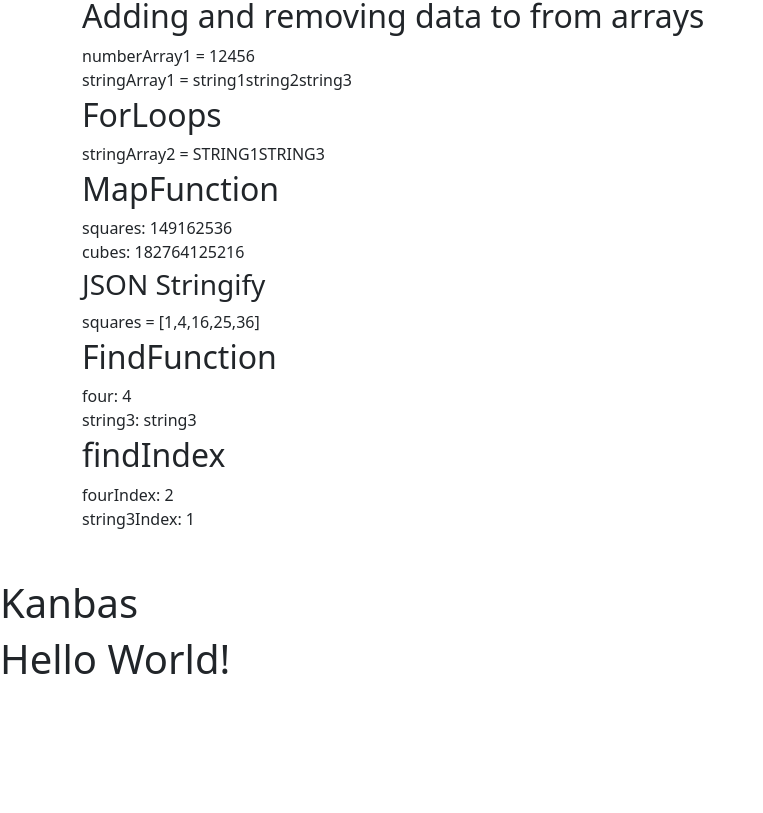
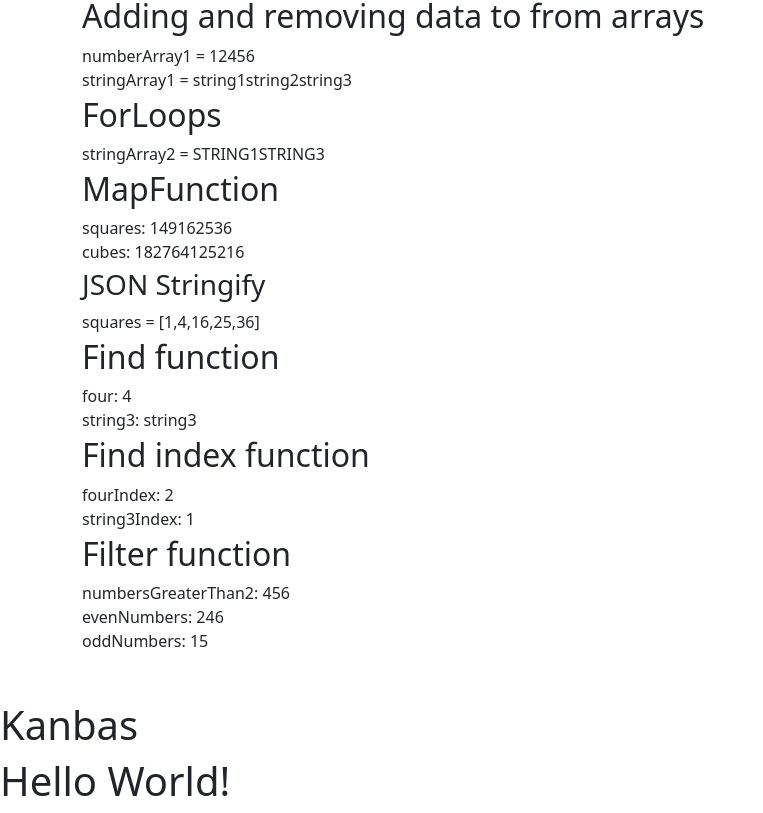
Before and after one commit to dnydlk/kanbas-react-web-app, a React (Create React App) app: page / in a window 1280 px wide. Shown: the part 1642-2455 px from the top of the page, without its empty margins (0-763 px from the left). Before the commit the page ends 2333 px from the top, so only its background shows below. Built offline with nearby package versions, Linux system fonts and the light colour scheme.

Commit message:
Add FilterFunction component

```diff
--- /dev/null
+++ b/src/labs/a3/JavaScript/arrays/FilterFunction.tsx
@@ -0,0 +1,17 @@
+let numberArray1 = [1, 2, 4, 5, 6];
+const numbersGreaterThan2 = numberArray1.filter((a) => a > 2);
+const evenNumbers = numberArray1.filter((a) => a % 2 === 0);
+const oddNumbers = numberArray1.filter((a) => a % 2 !== 0);
+
+function FilterFunction() {
+  return (
+    <div id="filter-function" className="mt-1">
+      <h2>Filter function</h2>
+      numbersGreaterThan2: {numbersGreaterThan2} <br />
+      evenNumbers: {evenNumbers} <br />
+      oddNumbers: {oddNumbers} <br />
+    </div>
+  );
+}
+
+export default FilterFunction;
--- a/src/labs/a3/JavaScript/arrays/FindFunction.tsx
+++ b/src/labs/a3/JavaScript/arrays/FindFunction.tsx
@@ -6,7 +6,7 @@ const string3 = stringArray1.find((a) => a === "string3");
 function FindFunction() {
   return (
     <div id="find-function" className="mt-1">
-      <h2>FindFunction</h2>
+      <h2>Find function</h2>
       four: {four} <br />
       string3: {string3} <br />
     </div>
--- a/src/labs/a3/JavaScript/arrays/FindIndex.tsx
+++ b/src/labs/a3/JavaScript/arrays/FindIndex.tsx
@@ -6,7 +6,7 @@ const string3Index = stringArray1.findIndex((a) => a === "string3");
 function findIndex() {
   return (
     <div id="find-index" className="mt-1">
-      <h2>findIndex</h2>
+      <h2>Find index function</h2>
       fourIndex: {fourIndex} <br />
       string3Index: {string3Index} <br />
     </div>
--- a/src/labs/a3/JavaScript/arrays/WorkingWithArrays.tsx
+++ b/src/labs/a3/JavaScript/arrays/WorkingWithArrays.tsx
@@ -6,6 +6,7 @@ import MapFunction from "./MapFunction";
 import JsonStringify from "../json/JsonStringify";
 import FindFunction from "./FindFunction";
 import FindIndex from "./FindIndex";
+import FilterFunction from "./FilterFunction";
 
 function WorkingWithArrays() {
   return (
@@ -19,6 +20,7 @@ function WorkingWithArrays() {
       <JsonStringify />
       <FindFunction />
       <FindIndex />
+      <FilterFunction />
     </div>
   );
 }
```
